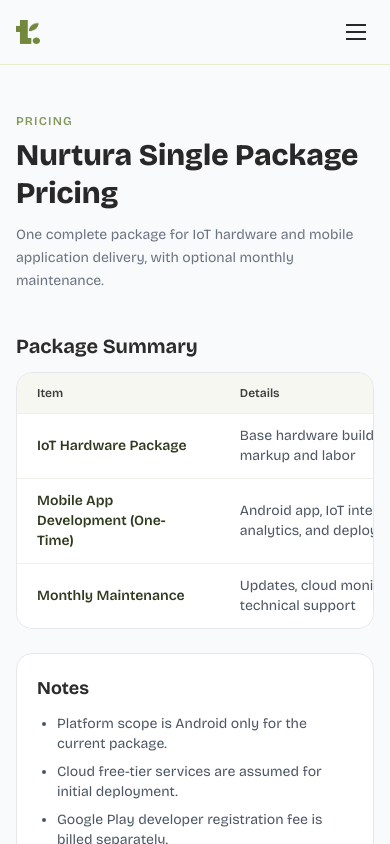
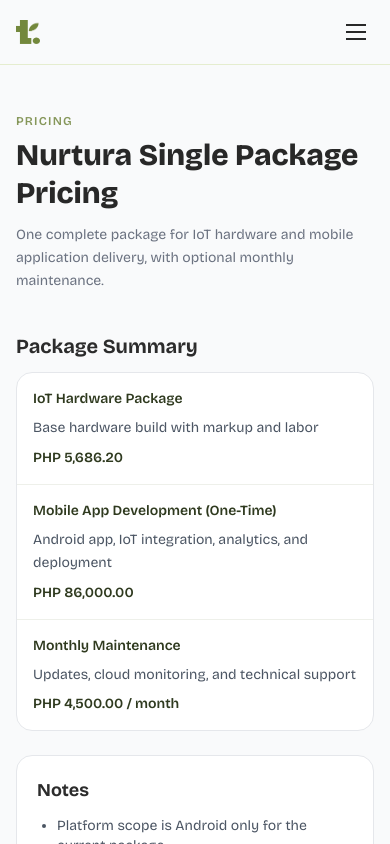
Before and after one commit to zchuwie/nurtura-website, a React (Vite) app: page /pricing in a window 390 px wide. Built offline with nearby package versions, Linux system fonts and the light colour scheme.

Commit message:
fix: pricing mobile resppnsive

```diff
--- a/src/pages/Pricing.tsx
+++ b/src/pages/Pricing.tsx
@@ -38,8 +38,19 @@
   }>;
 }) {
   return (
-    <div className="overflow-x-auto rounded-2xl border border-[#E5E7EB] bg-white">
-      <table className="w-full min-w-150 text-left">
+    <div className="rounded-2xl border border-[#E5E7EB] bg-white">
+      <div className="sm:hidden divide-y divide-[#EEF0EA]">
+        {rows.map((row) => (
+          <div key={row.item} className="p-4 space-y-2">
+            <p className="text-sm font-semibold text-[#2F3A1F]">{row.item}</p>
+            <p className="text-sm text-[#4B5563] leading-relaxed">{row.details}</p>
+            <p className="text-sm font-semibold text-[#2F3A1F]">{row.amount}</p>
+          </div>
+        ))}
+      </div>
+
+      <div className="hidden sm:block overflow-x-auto">
+        <table className="w-full min-w-160 text-left">
         <thead className="bg-[#F5F7F0]">
           <tr>
             <th className="px-5 py-3 text-xs sm:text-sm font-semibold text-[#3D3D3D]">
@@ -68,7 +79,8 @@
             </tr>
           ))}
         </tbody>
-      </table>
+        </table>
+      </div>
     </div>
   );
 }
```
